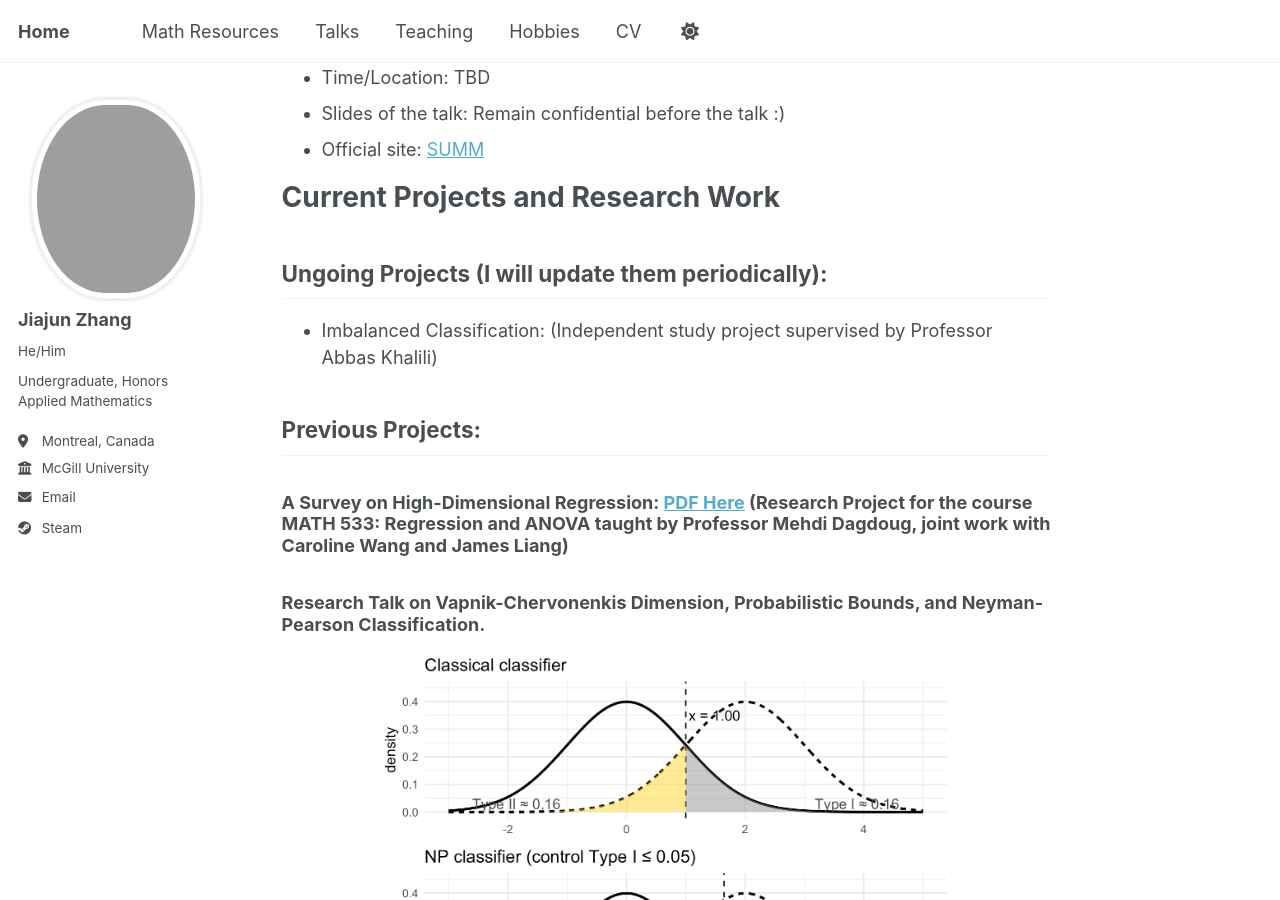
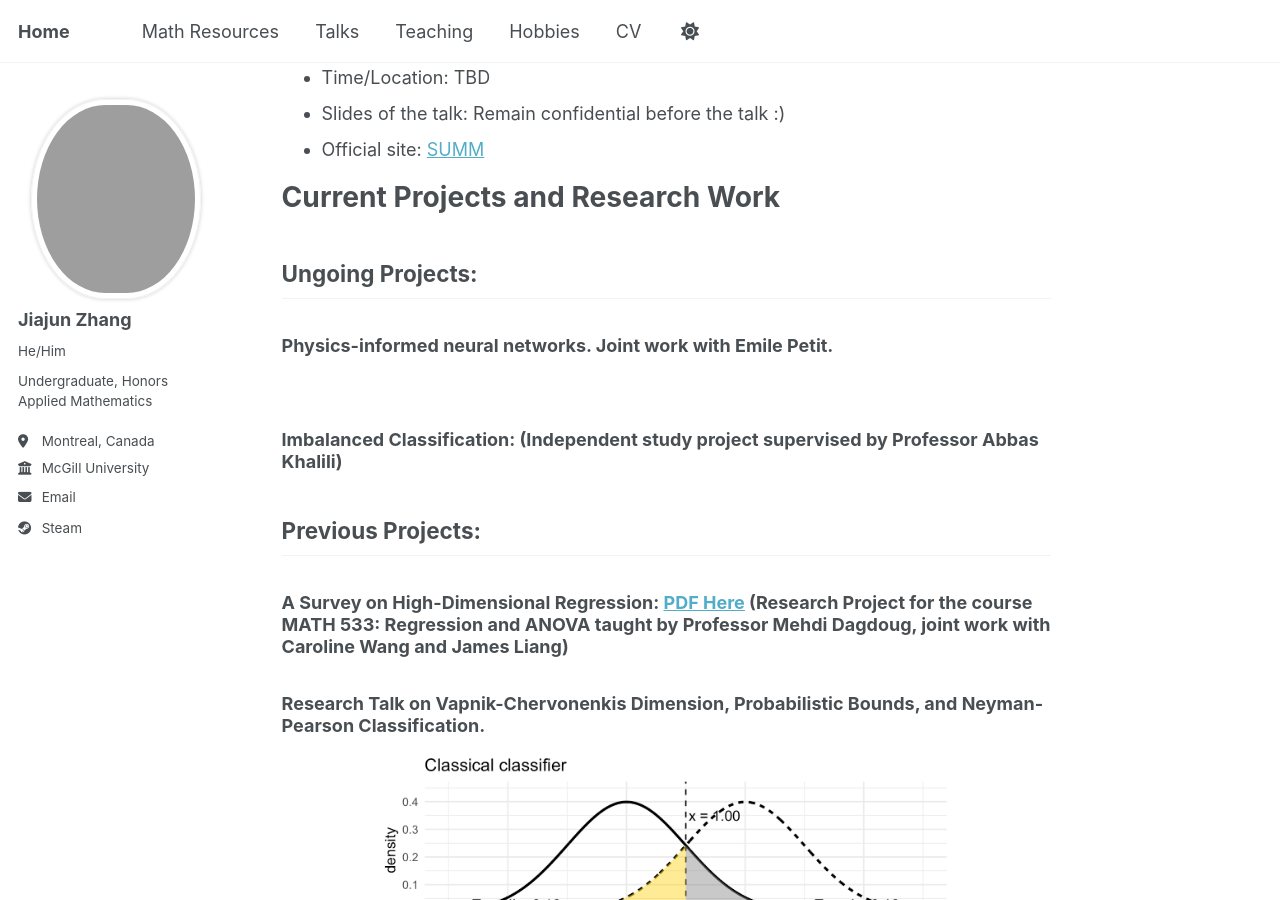
Before and after one commit to JohanssonRein/JohanssonRein.github.io, a Jekyll site: the page built from _pages/about.md, in a window 1280 px wide and 900 px high, scrolled down 1558 px. Built offline with Jekyll 4.4.1, drawn with Linux system fonts in a browser that asks for light colours.

Commit message:
Update about.md

```diff
--- a/_pages/about.md
+++ b/_pages/about.md
@@ -35,10 +35,15 @@ redirect_from:
 
 # Current Projects and Research Work
 
-## Ungoing Projects (I will update them periodically):
+## Ungoing Projects:
+
+### Physics-informed neural networks. Joint work with Emile Petit.
+
+<br>
+
+### Imbalanced Classification: (Independent study project supervised by Professor Abbas Khalili)
 
 
-* Imbalanced Classification: (Independent study project supervised by Professor Abbas Khalili)
 
 
 ## Previous Projects:
```
